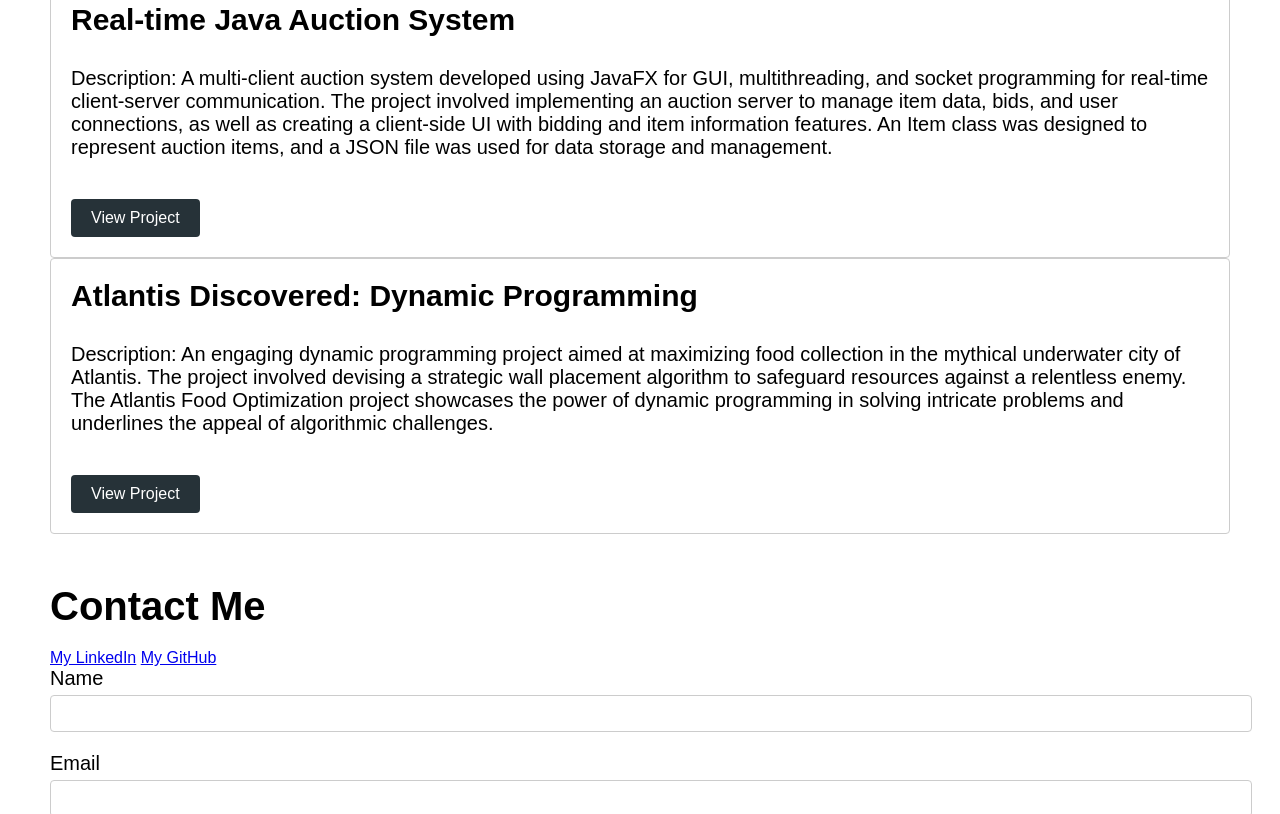
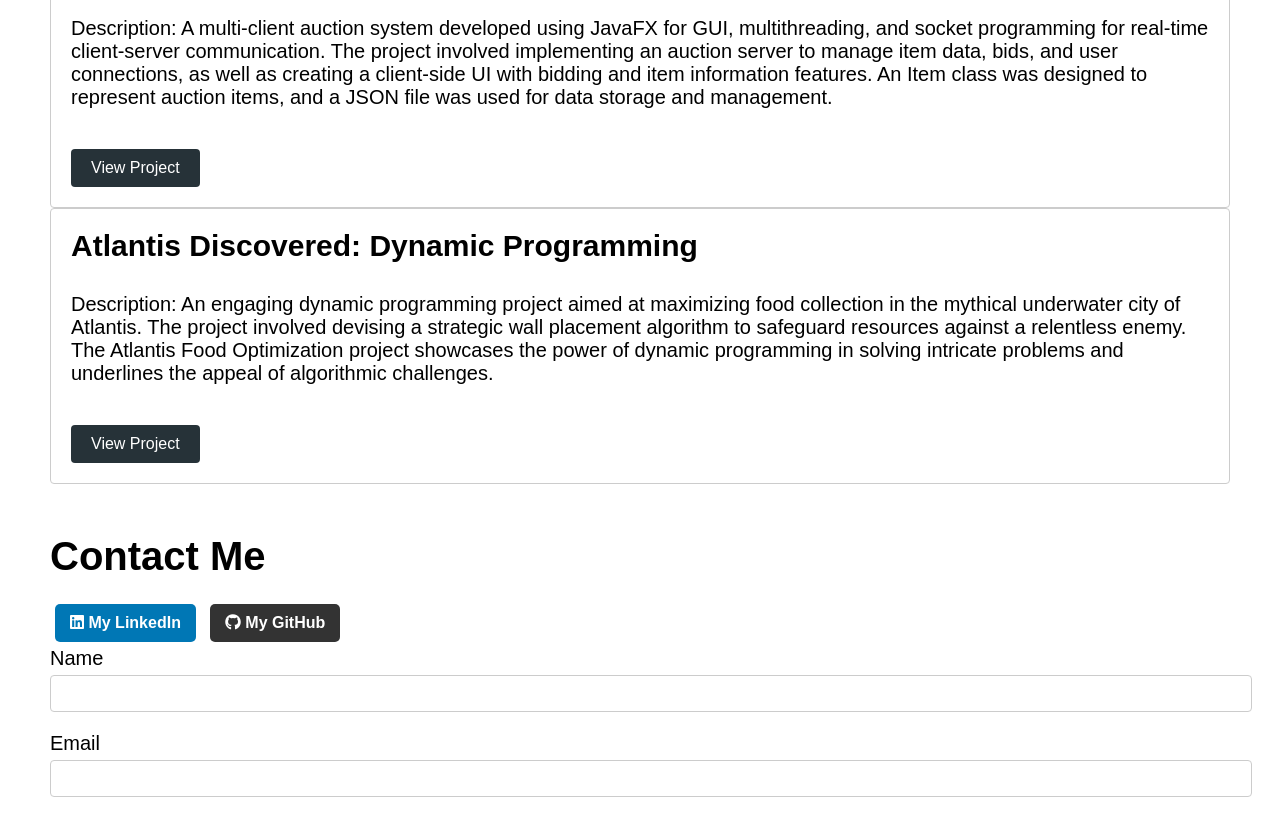
Before and after one commit to reyes645/reyes645.github.io, a plain HTML site: page docs/index.html in a window 1280 px wide. Shown: the part 1234-2048 px from the top of the page. Drawn offline with Linux system fonts and the light colour scheme.

Commit message:
Added css for Socials

```diff
--- a/docs/index.html
+++ b/docs/index.html
@@ -5,6 +5,8 @@
     <meta charset="UTF-8">
     <meta name="viewport" content="width=device-width, initial-scale=1.0">
     <link rel="stylesheet" href="./style.css">
+    <link rel="stylesheet" href="https://cdnjs.cloudflare.com/ajax/libs/font-awesome/6.1.0/css/all.min.css">
+
   </head>
   <body>
     <header>
@@ -26,9 +28,7 @@
         <p>Hi! My name is Roberto Reyes and I am a recent
           Electrical Engineering graduate with a focus on
           Software Engineering at The University of Texas
-          at Austin.
-        </p>
-        <p>I'm experienced in Python, Java, C, C++, Assembly,
+          at Austin. I'm experienced in Python, Java, C, C++, Assembly,
           React, Flask, HTML, and CSS. I have worked on many
           projects, some of which involve web development,
           real-time communication, data management, and
@@ -41,8 +41,7 @@
           algorithm for Atlantis food optimization. I am committed
           to continuous skill development and learning, and I'm
           passionate about creating innovative software solutions.
-        </p>
-        <p>I am eager to contribute to a team that values collaboration,
+          I am eager to contribute to a team that values collaboration,
           growth, and excellence in software engineering. Feel free
           to explore my GitHub repositories and connect with me on
           LinkedIn to learn more about my work and interests.
@@ -99,8 +98,10 @@
       </section>
       <section id="contact">
         <h2>Contact Me</h2>
-          <a href="https://www.linkedin.com/in/rreyes645/">My LinkedIn</a>
-          <a href="https://github.com/reyes645">My GitHub</a>
+
+          <a href="https://www.linkedin.com/in/rreyes645/" class="social-link linkedin"><i class="fab fa-linkedin"></i> My LinkedIn</a>
+          <a href="https://github.com/reyes645" class="social-link github"><i class="fab fa-github"></i> My GitHub</a>
+
           <form
             action="https://formspree.io/f/mzbqkleo"
             method="POST"
--- a/docs/style.css
+++ b/docs/style.css
@@ -138,3 +138,26 @@ body {
     text-align: center;
     padding: 20px;
   }
+
+  .social-link {
+    display: inline-block;
+    padding: 10px 15px;
+    margin: 5px;
+    border-radius: 5px;
+    color: white;
+    text-decoration: none;
+    font-weight: bold;
+    transition: background-color 0.3s ease;
+  }
+
+  .social-link:hover {
+    background-color: #2c3e50;
+  }
+
+  .social-link.linkedin {
+    background-color: #0077b5;
+  }
+
+  .social-link.github {
+    background-color: #333;
+  }
```
